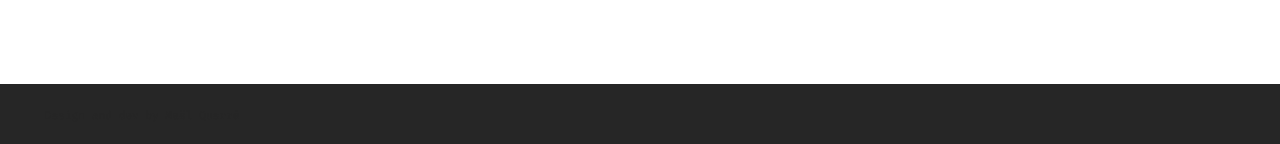
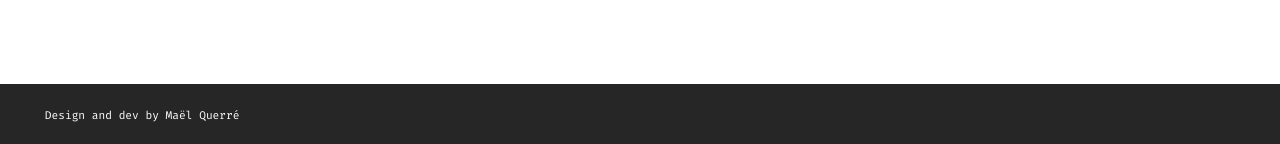
Before and after one commit to Glascode/glascode.github.io, a Jekyll site: the page built from index.html, in a window 1280 px wide. Shown: the part 753-897 px from the top of the page. Built offline with Jekyll 4.4.1, drawn with Linux system fonts in a browser that asks for light colours.

Commit message:
Change footer text color

```diff
--- a/css/main.css
+++ b/css/main.css
@@ -248,7 +248,7 @@ footer {
     right: 0;
     padding: 1em 4em;
     font-size: .6rem;
-    border-top: 1px solid #fff;
+    color: #fff;
     background-color: #262626;
     text-align: center;
 }
```
